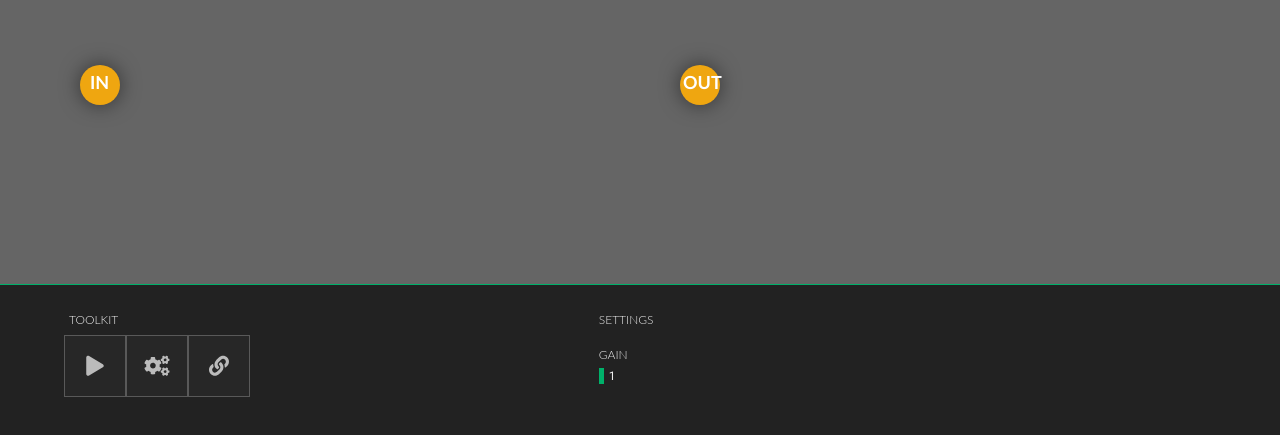
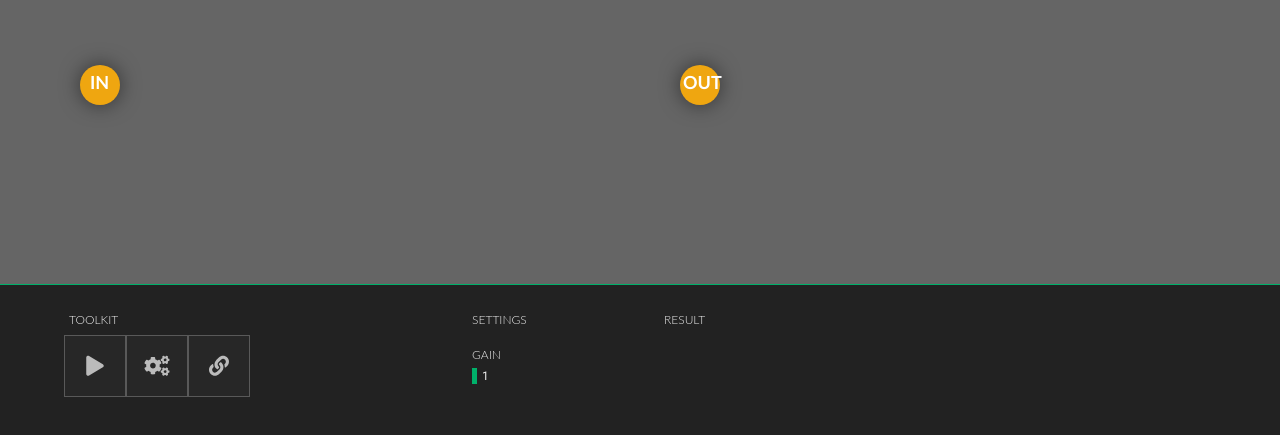
Before and after one commit to Abdelaziz25/Control-Spring-2022, an Angular app in the folder SignalFlowGraph/: page / in a window 1280 px wide. Shown: the part 315-750 px from the top of the page. Built offline with nearby package versions, Linux system fonts and the light colour scheme.

Commit message:
Result UI

```diff
--- a/SignalFlowGraph/src/app/signal-flow-graph/signal-flow-graph.component.css
+++ b/SignalFlowGraph/src/app/signal-flow-graph/signal-flow-graph.component.css
@@ -79,7 +79,7 @@ a:hover {
 .control-box {
   position: relative;
   display: inline-block;
-  width: 44.66%;
+  width: 33.66%;
   margin-right: 1.33%;
   height: 120px;
 }
@@ -90,6 +90,14 @@ a:hover {
 
 .control-box.brush {
   width: 15.33%;
+}
+
+.control-box.settings {
+  width: 15.33%;
+}
+
+.control-box.result {
+  width: 44.33%;
 }
 
 .control-header {
--- a/SignalFlowGraph/src/app/signal-flow-graph/signal-flow-graph.component.html
+++ b/SignalFlowGraph/src/app/signal-flow-graph/signal-flow-graph.component.html
@@ -19,9 +19,9 @@
         </div>
       </div>
     </div>
-      <div class="control-box brush">
+    <div class="control-box settings">
       <div class="control-header">Settings</div>
-          <div class="brush">
+      <div class="settings">
         <div class="control-inner2">
           <div class="control-header" style="margin-top:10px!important">Gain</div>
           <input id="color" type="text" value="#ff0000" [(ngModel)]="input"
@@ -29,5 +29,13 @@
         </div>
       </div>
     </div>
+    <div class="control-box result">
+      <div class="control-header">Result</div>
+      <div class="result">
+        <div class="control-inner2">
+          <div class="control-header" style="margin-top:10px!important">{{result}}</div>
         </div>
       </div>
+    </div>
+  </div>
+</div>
--- a/SignalFlowGraph/src/app/signal-flow-graph/signal-flow-graph.component.ts
+++ b/SignalFlowGraph/src/app/signal-flow-graph/signal-flow-graph.component.ts
@@ -29,6 +29,7 @@ export class SignalFlowGraphComponent implements OnInit {
   ConnectorBuilder: ConnectorBuilder = new ConnectorBuilder();
   TextBuilder: TextBuilder = new TextBuilder();
   input: string = '1';
+  result: string = "";
 
   faPlay = faPlay;
   faLink = faLink;
@@ -250,6 +251,9 @@ export class SignalFlowGraphComponent implements OnInit {
     console.log(cyclePath.getAllCyclePaths());
     console.log("Cycles paths gain");
     console.log(cyclePath.getAllCyclePathsGain());
+    this.result = "Forward pathsForward pathsForward pathsForward pathsForward paths\n";
+    this.result = this.result.repeat(10);
+    console.log(this.result);
   }
 
   calc() {
```
Lines whose indentation alone changed are shown as unchanged.
